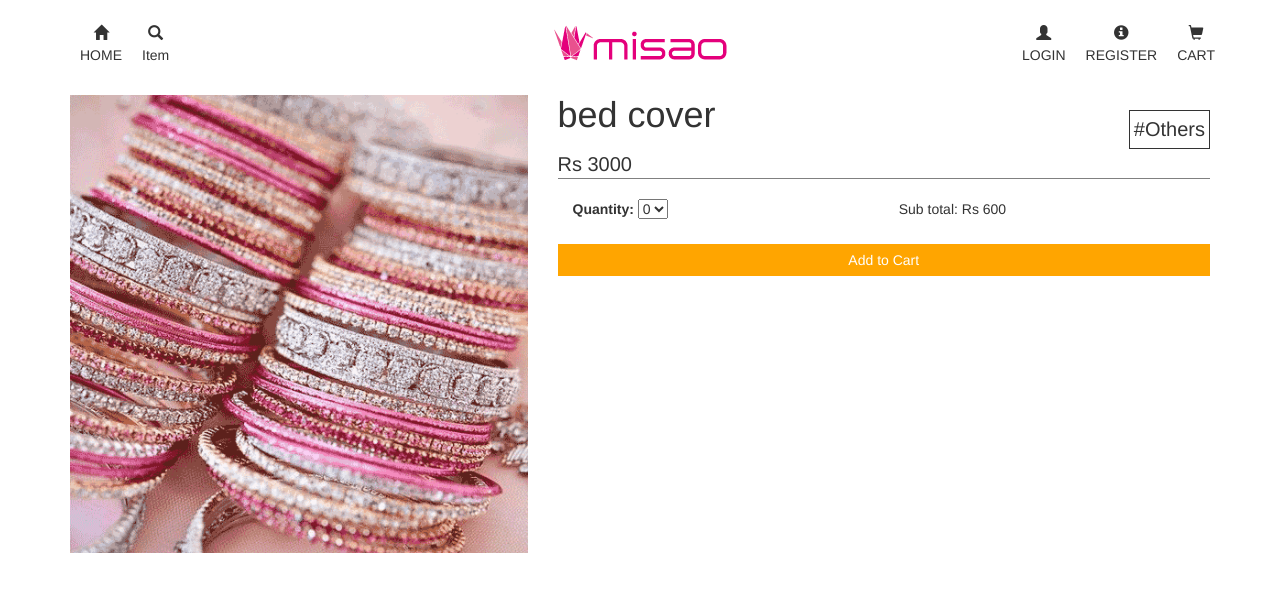
After one commit to shimoikura/misao-ec-demo, a PHP site: page /page.php in a window 1280 px wide. The commit adds this page. Shown: the top 592 px of the page. Run offline with PHP 8.4, Linux system fonts and the light colour scheme.

Commit message:
Created page.php

```diff
--- a/css/style.css
+++ b/css/style.css
@@ -5,9 +5,11 @@
 /*-------------HEADER------------------*/
 #header{
   height: auto;
-  background-color: #efefef;
-  /*background-color: white;*/
-
+  /*background-color: #efefef;*/
+  background-color: white;
+  background-image: url("../images/logo.png");
+  background-repeat: no-repeat;
+  background-position: 50% 50%;
 }
 #header i{
   font-size: 15px;
@@ -193,7 +195,42 @@
 .top-img-box img{
   width:100%;
 }
-
+/*----------------page------------------------*/
+.left-box img{
+  max-width: 100%;
+}
+.clearfix {
+  position: relative;
+}
+.clearfix h1{
+  margin: 0;
+}
+#category{
+  position: absolute;
+  right: 0;
+  top: 0;
+  border: 1px solid #333;
+  padding: 4px;
+}
+.right-box p{
+  margin-top: 15px;
+  margin-bottom: 20px;
+  font-size: 20px;
+  border-bottom: 1px solid 	#808080;
+}
+.subtotal p{
+  font-size: 14px;
+  margin: 0;
+  border:none;
+}
+#cart_add_page input[type="submit"]{
+  width: 100%;
+  color: white;
+  padding: 6px;
+  margin-top: 20px;
+  border: none;
+  background-color: orange;
+}
 /*---------------Footer-----------------------*/
 #footer{
   height: 60px;
--- a/header.php
+++ b/header.php
@@ -57,11 +57,6 @@
                 </ul>
               </li>
         </ul>
-
-        <div class="navbar-header" id="brand-box" style="position: fixed; left:550px;">
-          <a class="navbar-brand" href="#"><img src="images/logo.png" alt=""></a>
-        </div>
-
         <ul class="nav navbar-nav navbar-right">
           <li id="modal-login-open">
             <i class="glyphicon glyphicon-user" aria-hidden="true"></i>
--- /dev/null
+++ b/page.php
@@ -0,0 +1,28 @@
+<?php include "header.php" ?>
+
+<div class="container">
+  <div class="row">
+    <div class="col-md-5 left-box">
+      <img src="images/1.gif" alt="">
+    </div>
+    <div class="col-md-7 right-box">
+      <div class="clearfix">
+        <h1>bed cover</h1>
+        <p id="category"><span>#</span>Others</p>
+      </div>
+      <p>Rs <span id="totalprice">3000</span></p>
+      <form id="cart_add_page" action="" method="post">
+        <div class="amount col-md-6">
+          <label for="">Quantity:</label>
+          <select class="" name="item_amount">
+            <option value="0">0</option>
+          </select>
+        </div>
+        <div class="subtotal col-md-6">
+          <p>Sub total: Rs <span id="subprice">600</span></p>
+        </div>
+        <input type="submit" name="addcart" value="Add to Cart">
+      </form>
+    </div>
+  </div>
+</div>
```
